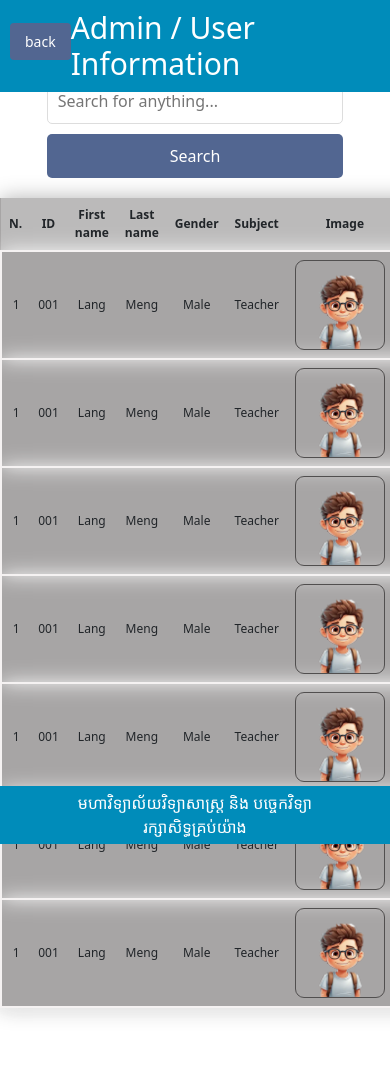
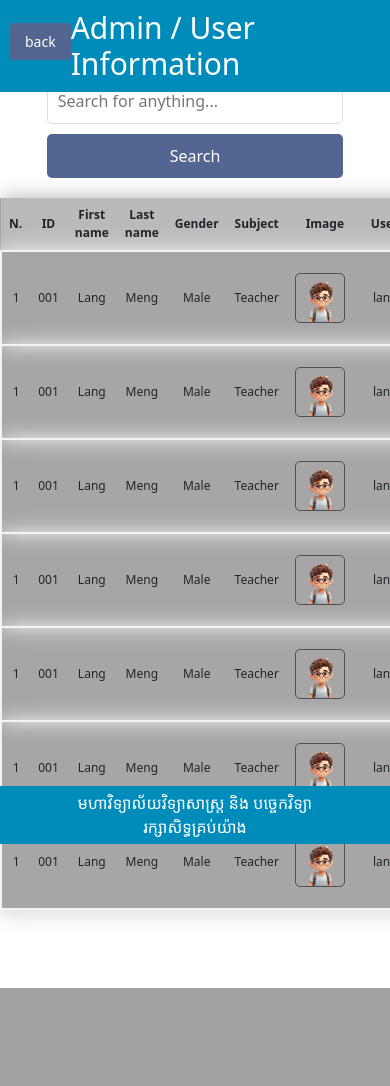
Before and after one commit to teameproject07/reques-lab, a PHP site: page /information-admin-user.html in a window 390 px wide; the page is wider, and only the part inside the window is pictured. After the commit the page ends 988 px from the top of that part, so only its background shows below. Run offline with PHP 8.4, Linux system fonts and the light colour scheme; a stand-in replaces the project's code that opens the database connection.

Commit message:
Update information-admin-user.css

```diff
--- a/lab-website/style/information-admin-user.css
+++ b/lab-website/style/information-admin-user.css
@@ -182,7 +182,10 @@ th {
       font-size: 14px;
       text-align: center;
   }
+  img{
+    width: 50px;
 
+  }
   .footer {
       padding: 10px;
   }
```
